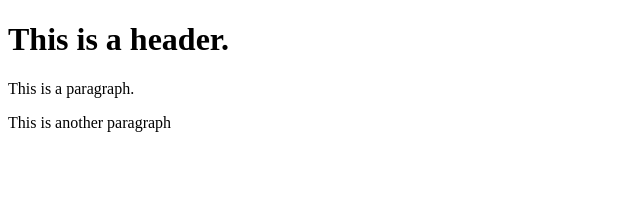
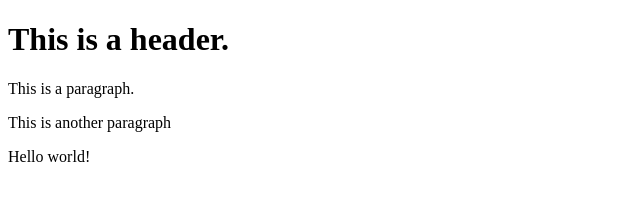
Before and after one commit to brspnc/git-test, a website: page index.html in a window 1280 px wide. Shown: the whole page, without its empty margins (0-640 px from the left). Drawn offline with Linux system fonts and the light colour scheme.

Commit message:
Using NPM

```diff
--- a/index.html
+++ b/index.html
@@ -4,5 +4,6 @@
         <h1>This is a header.</h1>
         <p>This is a paragraph.</p>
         <p>This is another paragraph</p>
+        <p>Hello world!</p>
     </body>
 </html>
```
Also changed, not shown: package.json (added, +24 -0 lines), 2 other files.
